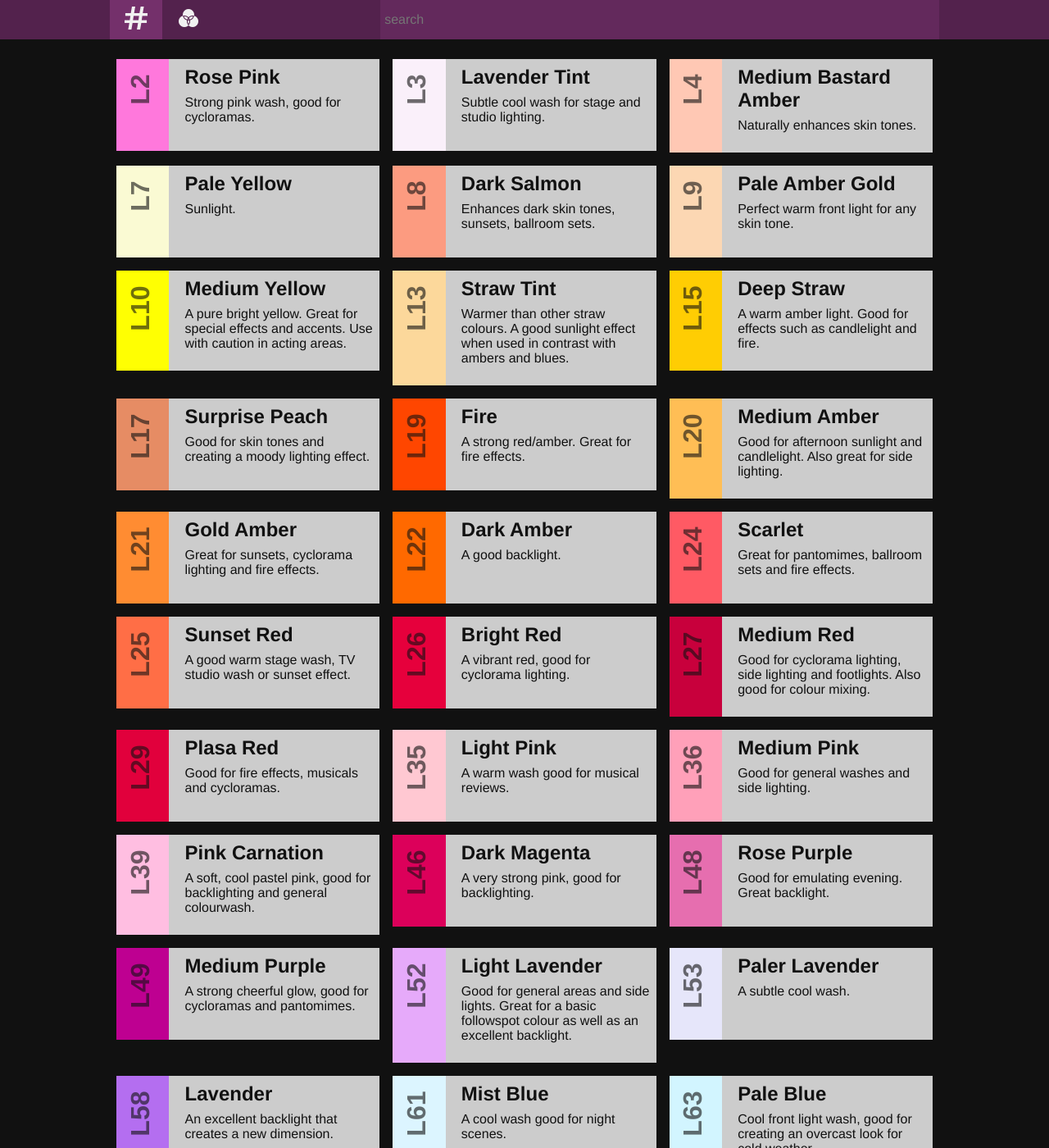
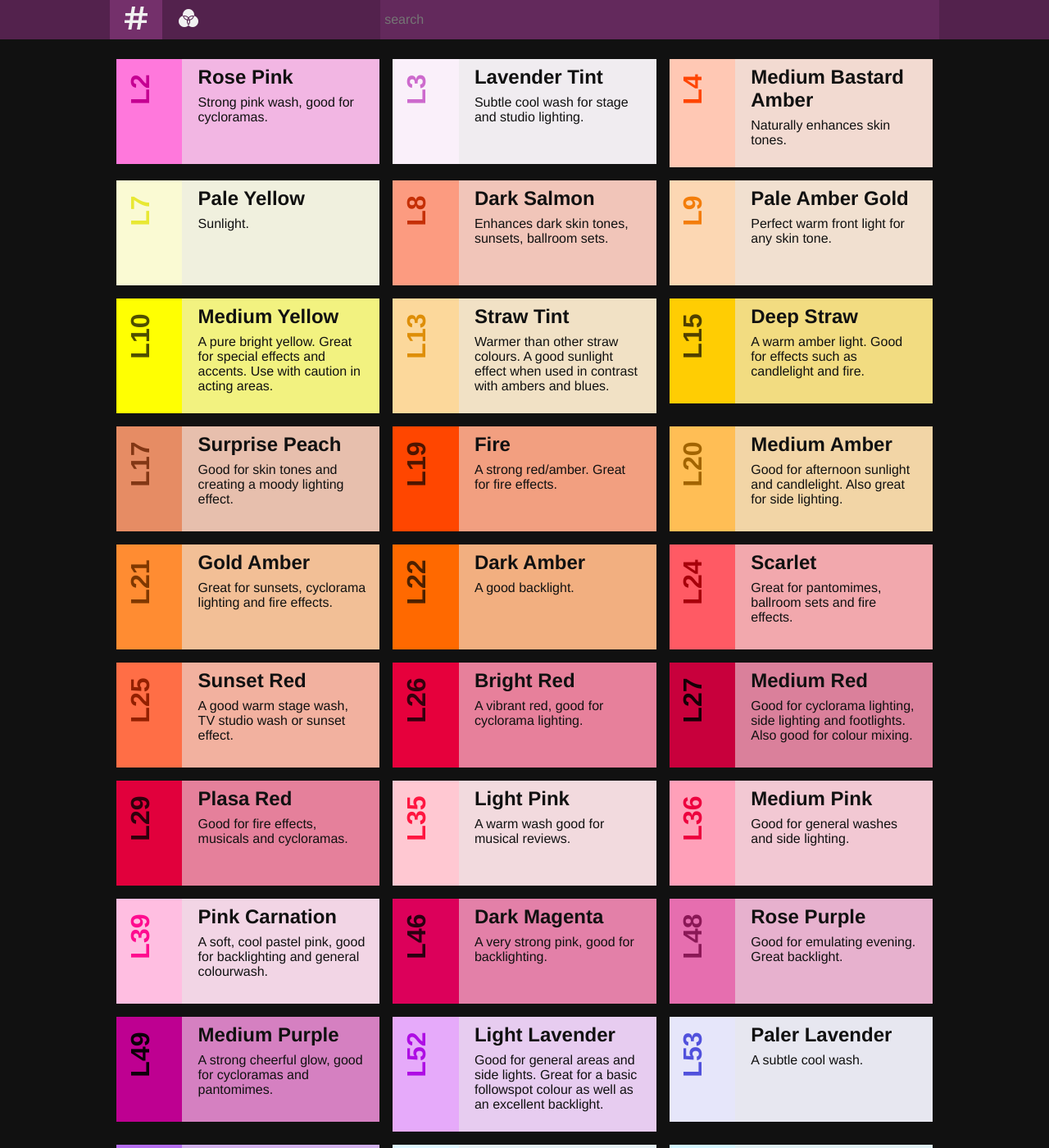
Before and after one commit to newtheatre/lx, a Jekyll site: the page built from gels.html, in a window 1280 px wide and 1400 px high. Shown: the whole window at 82% size. Built offline with Jekyll 4.4.1, drawn with Linux system fonts in a browser that asks for light colours; comment, search, counter and statistics services are not loaded.

Commit message:
Style updates

```diff
--- a/_includes/head.html
+++ b/_includes/head.html
@@ -8,7 +8,6 @@
 
   <link rel="stylesheet" href="http://code.ionicframework.com/ionicons/2.0.1/css/ionicons.min.css" />
   <link rel="stylesheet" href="{{ "/css/main.css" | prepend: site.baseurl }}">
-  <link rel="stylesheet" href="{{ "/css/swatches.css" | prepend: site.baseurl }}">
   <link rel="canonical" href="{{ page.url | replace:'index.html','' | prepend: site.baseurl | prepend: site.url }}">
   <script type="text/javascript" src="http://code.jquery.com/jquery-2.2.0.min.js"></script>
   <script type="text/javascript" src="https://cdnjs.cloudflare.com/ajax/libs/underscore.js/1.8.3/underscore-min.js"></script>
--- a/_sass/_gels.sass
+++ b/_sass/_gels.sass
@@ -10,7 +10,7 @@
 
   li
     width: 100%
-    @include breakpoint(M)
+    @include breakpoint(S)
       width: 50%
     @include breakpoint(L)
       width: 33.333%
@@ -18,12 +18,14 @@
       width: 25%
     padding: 0.5rem
 
+$swatch-width: 25%
+
 .gel-item
   position: relative
-  padding: 0.5rem 0.5rem 0.5rem 26%
+  padding: 0.5rem 1rem 0.5rem $swatch-width+6%
   background: $color-background-alt
 
-  min-height: 7em
+  min-height: 8em
   overflow: hidden
 
   h2
@@ -36,7 +38,7 @@
   position: absolute
   top: 0
   left: 0
-  width: 20%
+  width: $swatch-width
   height: 16em
   margin-right: 4%
 
@@ -51,7 +53,6 @@
   font-size: 2em
   text-align: right
 
-  opacity: 0.6
 
 // Sort bar
 
@@ -83,6 +84,7 @@
   .gel-search
     flex: 1
 
+    margin-left: 2%
     @include breakpoint(S)
       margin-left: 20%
 
--- a/css/main.sass
+++ b/css/main.sass
@@ -44,3 +44,15 @@
 @import "layout"
 @import "index"
 @import "gels"
+
+{% for gel in site.data.gels %}
+{% if gel.code and gel.color %}
+.gel-{{ gel.code }}
+  background: mix(mix(#{{ gel.color }}, black, 90%), white, 50%)
+.gel-swatch-{{ gel.code }}
+  background: #{{ gel.color }}
+
+  .gel-swatch-code
+    color: darken(#{{ gel.color }}, 35%)
+{% endif %}
+{% endfor %}
--- a/css/swatches.css
+++ /dev/null
@@ -1,8 +0,0 @@
----
----
-
-{% for gel in site.data.gels %}
-.gel-swatch-{{ gel.code }} {
-  background: #{{ gel.color }};
-}
-{% endfor %}
--- a/gels.html
+++ b/gels.html
@@ -29,7 +29,7 @@
       data-gel-name="{{ gel.name }}"
       data-gel-description="{{ gel.description }}"
     >
-      <div class="gel-item">
+      <div class="gel-item gel-{{ gel.code }}">
         <div class="gel-swatch gel-swatch-{{ gel.code }}">
           <div class="gel-swatch-code">{{ gel.code }}</div>
         </div>
@@ -45,7 +45,7 @@
 
 <script type="text/template" id="gel-template">
   <li>
-    <div class="gel-item">
+    <div class="gel-item gel-<%= gel.code %>">
       <div class="gel-swatch gel-swatch-<%= gel.code %>">
         <div class="gel-swatch-code"><%= gel.code %></div>
       </div>
```
